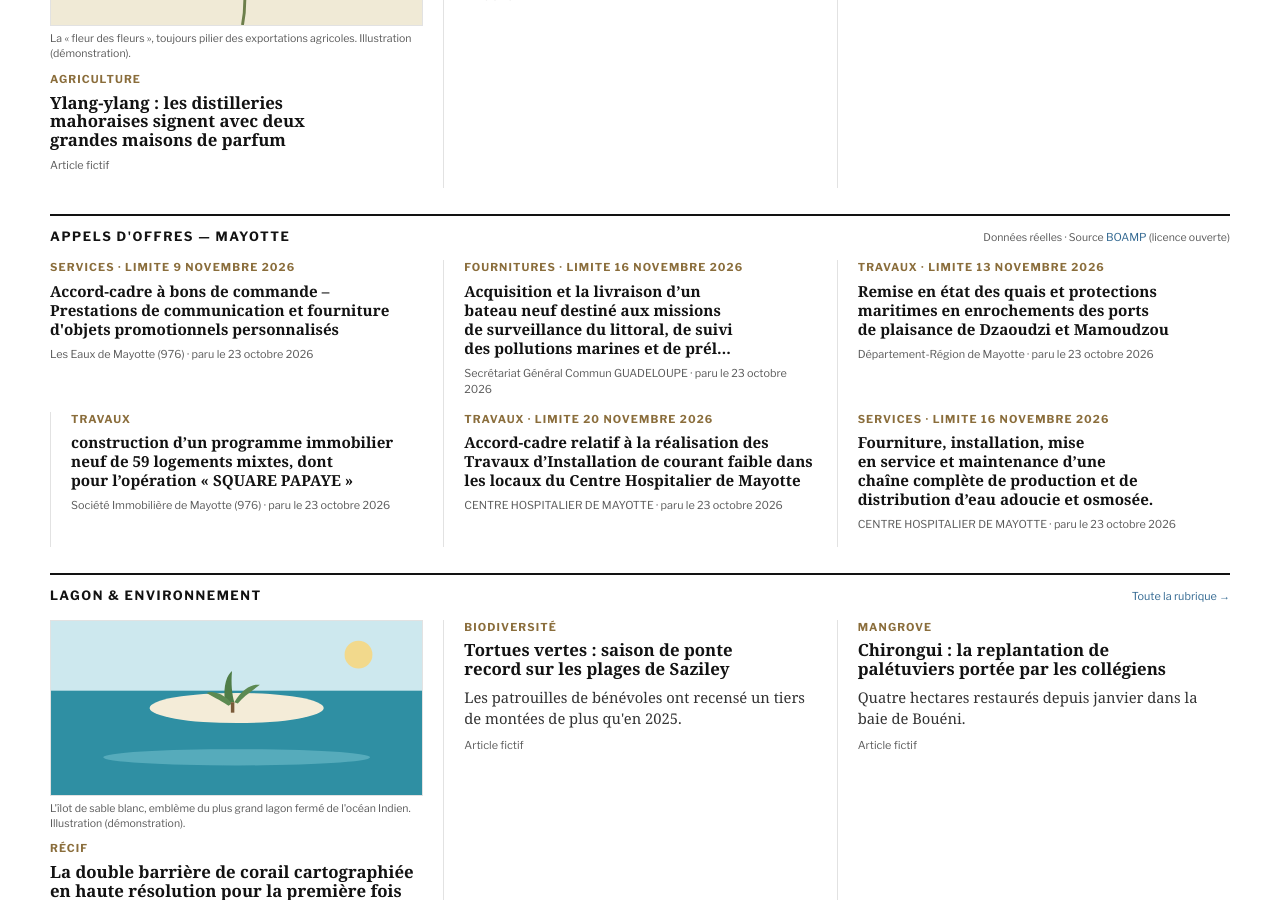
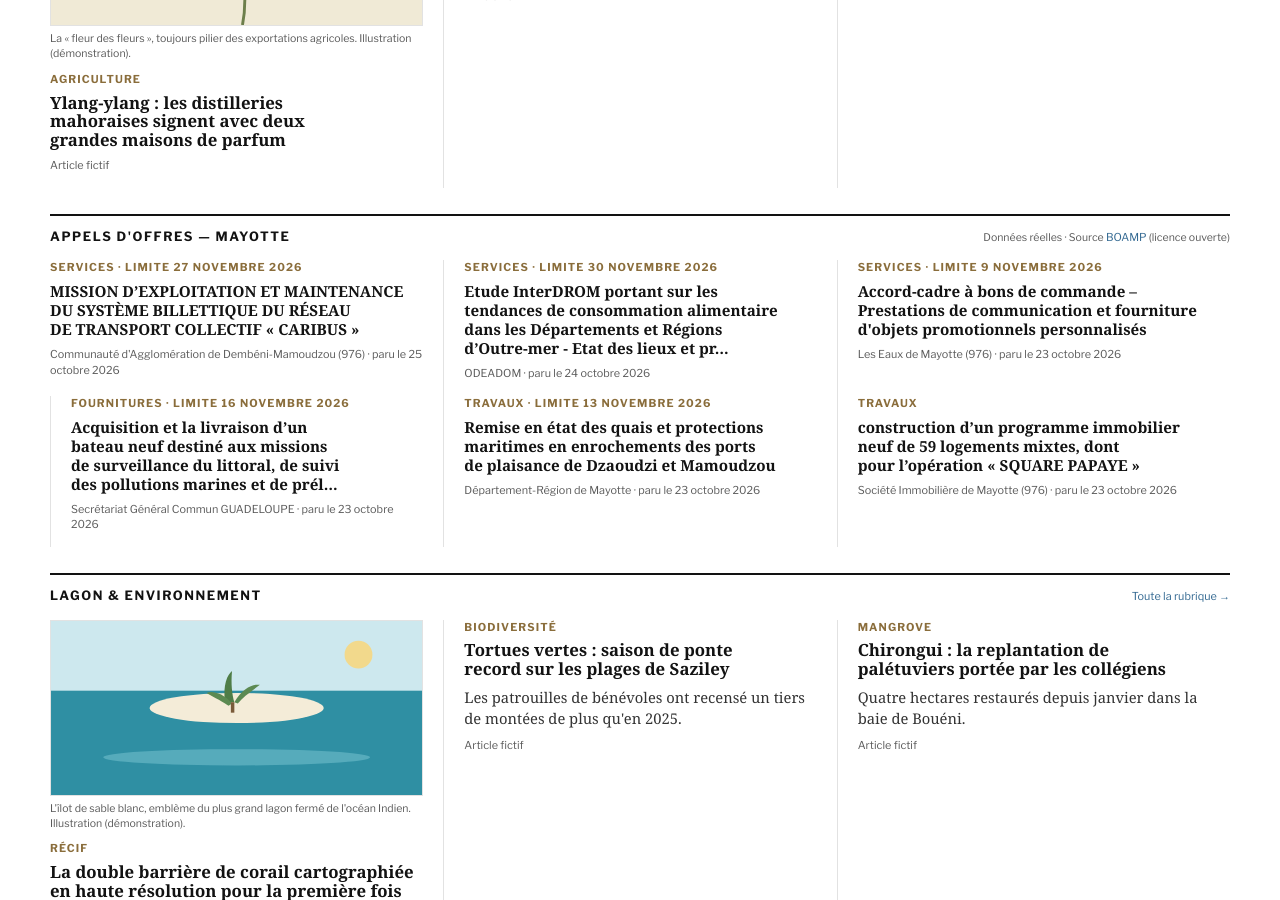
Before and after one commit to esdine/observateur-mayotte, a Jekyll site: the page built from index.html, in a window 1280 px wide and 900 px high, scrolled down 1578 px. Built offline with Jekyll 4.4.1, drawn with Linux system fonts in a browser that asks for light colours; some web fonts are replaced; some of the changed text lies outside the part shown.

```diff
--- a/_data/marches.yml
+++ b/_data/marches.yml
@@ -1,5 +1,19 @@
 # Genere par outils/maj_marches.py - source BOAMP (open data, licence ouverte)
 avis:
+  - objet: "MISSION D’EXPLOITATION ET MAINTENANCE DU SYSTÈME BILLETTIQUE DU RÉSEAU DE TRANSPORT COLLECTIF « CARIBUS »"
+    acheteur: "Communauté d'Agglomération de Dembéni-Mamoudzou (976)"
+    type: "Services"
+    famille: "Marchés européens"
+    parution: "25 octobre 2026"
+    limite: "27 novembre 2026"
+    lien: "https://www.boamp.fr/pages/avis/?q=idweb:26-103065"
+  - objet: "Etude InterDROM portant sur les tendances de consommation alimentaire dans les Départements et Régions d’Outre-mer - Etat des lieux et pr…"
+    acheteur: "ODEADOM"
+    type: "Services"
+    famille: "Marchés européens"
+    parution: "24 octobre 2026"
+    limite: "30 novembre 2026"
+    lien: "https://www.boamp.fr/pages/avis/?q=idweb:26-102942"
   - objet: "Accord-cadre à bons de commande – Prestations de communication et fourniture d'objets promotionnels personnalisés"
     acheteur: "Les Eaux de Mayotte (976)"
     type: "Services"
@@ -27,17 +41,3 @@ avis:
     famille: "Marchés européens"
     parution: "23 octobre 2026"
     lien: "https://www.boamp.fr/pages/avis/?q=idweb:26-102759"
-  - objet: "Accord-cadre relatif à la réalisation des Travaux d’Installation de courant faible dans les locaux du Centre Hospitalier de Mayotte"
-    acheteur: "CENTRE HOSPITALIER DE MAYOTTE"
-    type: "Travaux"
-    famille: "Marchés entre 90 k€ et seuils européens"
-    parution: "23 octobre 2026"
-    limite: "20 novembre 2026"
-    lien: "https://www.boamp.fr/pages/avis/?q=idweb:26-103233"
-  - objet: "Fourniture, installation, mise en service et maintenance d’une chaîne complète de production et de distribution d’eau adoucie et osmosée."
-    acheteur: "CENTRE HOSPITALIER DE MAYOTTE"
-    type: "Services"
-    famille: "Marchés entre 90 k€ et seuils européens"
-    parution: "23 octobre 2026"
-    limite: "16 novembre 2026"
-    lien: "https://www.boamp.fr/pages/avis/?q=idweb:26-103055"
```
Also changed, not shown: _data/meteo.yml (+6 -6 lines).
